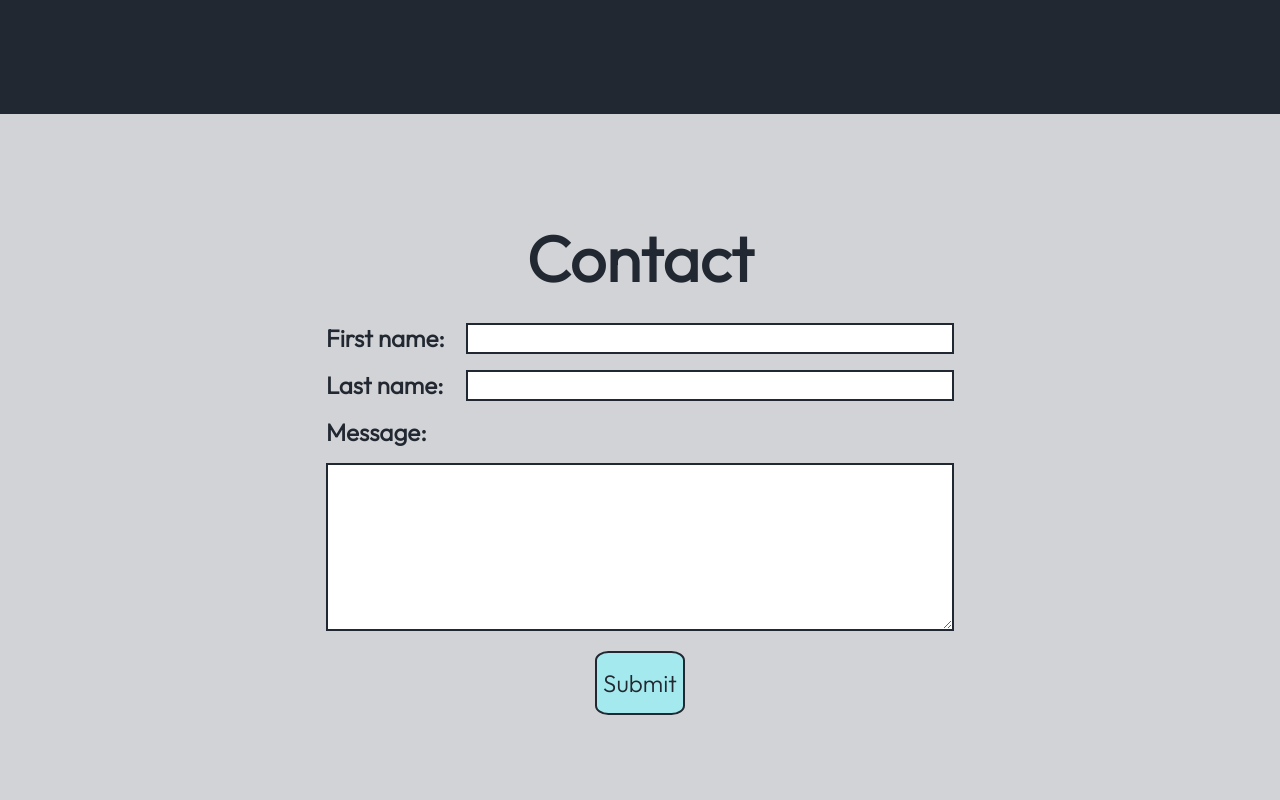
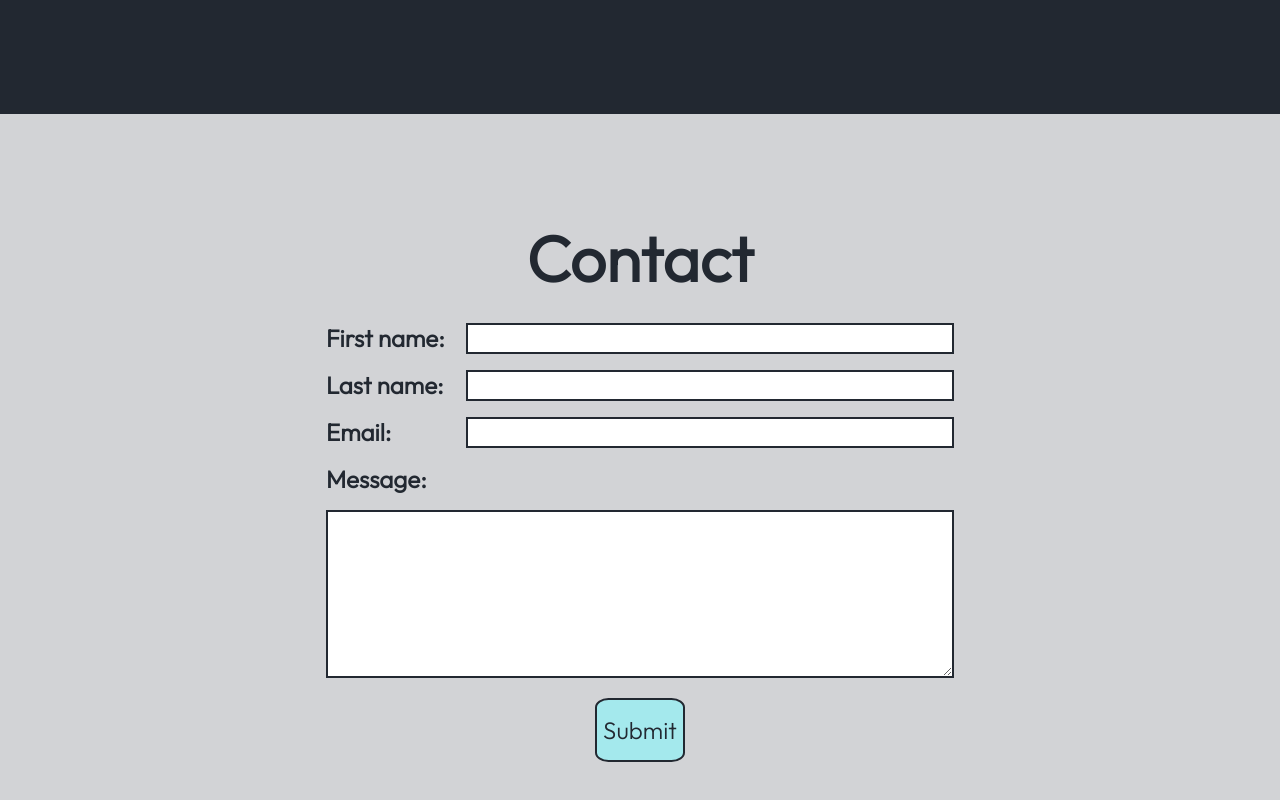
Before and after one commit to lukeqanderson/portfolio, a plain HTML site: page index.html in a window 1280 px wide. Shown: the part 3086-3886 px from the top of the page. Drawn offline with Linux system fonts and the light colour scheme.

Commit message:
add email to contact form

```diff
--- a/index.html
+++ b/index.html
@@ -127,6 +127,8 @@
             <input class = "contact-box text dark" type = "text" id = "fname" name = "fname"><br>
             <label class = "lname contact-description text dark" for = "lname">Last name: </label>
             <input class = "contact-box text dark" type = "text" id = "lname" name = "lname"><br>
+            <label class = "email contact-description text dark" for = "email">Email: </label>
+            <input class = "contact-box text dark" type = "text" id = "email" name = "email"><br>
             <label class = "message contact-description text dark" for = "message">Message: </label><br>
             <textarea class = "message-box contact-box text dark" type = "text" id = "message" name = "message"></textarea><br>
             <div class = "contact-button-container"><input class = "contact-button text dark" type = "submit" value = "Submit"></div>
--- a/style.css
+++ b/style.css
@@ -460,6 +460,11 @@
   padding-right: 2.1vmin;
 }
 
+/* to format email area */
+.email {
+  padding-right: 8.7vmin;
+}
+
 /* to format contact input area */
 .contact-box {
   font-size: 2.5vmin;
```
